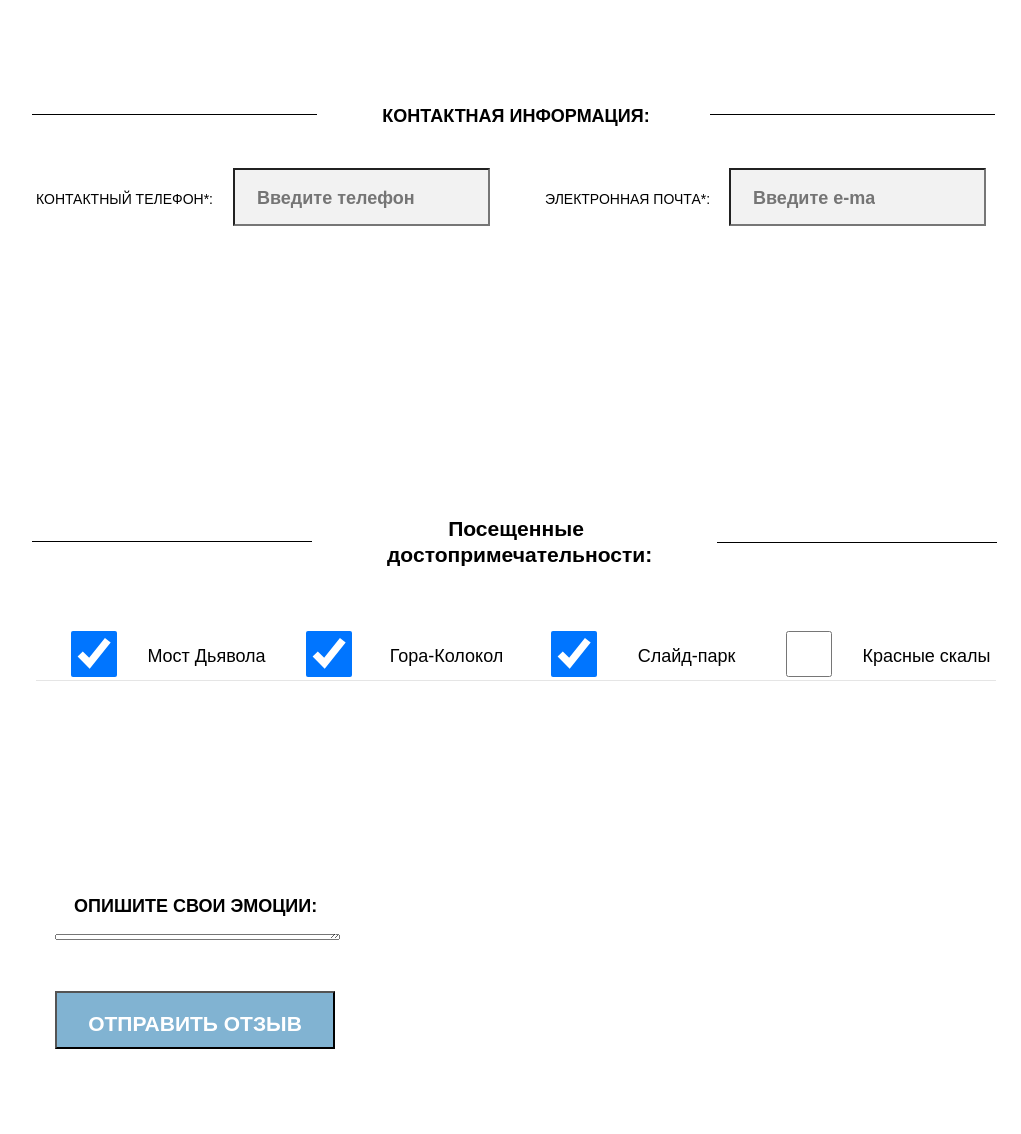
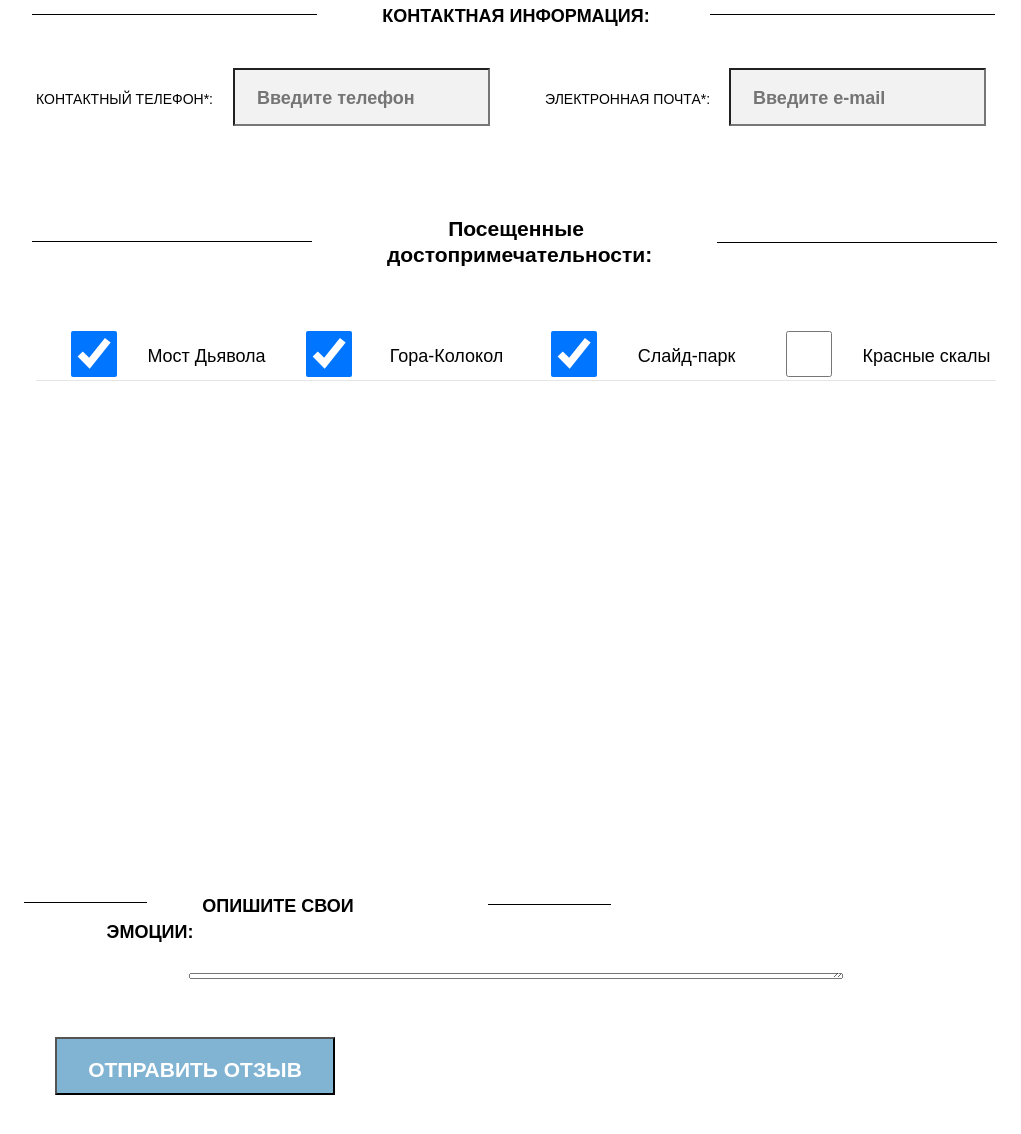
Before and after one commit to samolet75/1307571-sedona-21, a website: page source/forma.html in a window 1280 px wide. Shown: the part 794-1928 px from the top of the page, without its empty margins (84-1105 px from the left). Drawn offline with nearby package versions, Linux system fonts and the light colour scheme; files that its build step writes are made by us from their sources.

Commit message:
эмоции

```diff
--- a/source/less/blocks/reviews.less
+++ b/source/less/blocks/reviews.less
@@ -196,7 +196,7 @@
     box-sizing: border-box;
     width: 280px;
     height: 58px;
-    padding: 18px 109px 14px 22px;
+    padding: 18px 90px 14px 22px;
     background-color: #f2f2f2;
     margin: 5px 0 28px 0;
     font-family: "PT Sans Narrow", "Arial", sans-serif;
@@ -459,21 +459,25 @@
   .reviews__withus {
     display: flex;
     flex-direction: column;
+    position: relative;
     width: 648px;
     height: 245px;
     margin: 0 auto;
     padding: 0;
     border-bottom: none;
+    top: -100px;
   }
 }
 
 @media (min-width: @desktop-width) {
   .reviews__withus {
     display: inline-block;
+    position: relative;
     width: 960px;
     height: 195px;
     margin: 0 auto;
     border-bottom: none;
+    top: -100px;
   }
 }
 
@@ -589,6 +593,7 @@
     height: 300px;
     margin: 0 auto;
     text-align: center;
+    top: -200px;
   }
 
   .reviews__rocks {
@@ -599,6 +604,7 @@
     padding: 0 25px;
     box-sizing: border-box;
   }
+
 
   .reviews__stone {
     width: 100%;
@@ -655,24 +661,16 @@
 
 @media (min-width: @desktop-width) {
   .reviews__visit {
+    position: relative;
     width: 960px;
     height: 190px;
     margin: 0 auto;
+    top: -300px;
   }
 
   .reviews__places {
     width: 240px;
     height: 46px;
-  }
-
-}
-
-
-@media (min-width: @tablet-width) {
-  .reviews__their {
-    width: 648px;
-    height: 214px;
-    margin: 0 auto;
   }
 
   .reviews__rocks::before {
@@ -696,7 +694,49 @@
     left: 330px;
     top: -45px;
   }
+}
 
+@media (min-width: @tablet-width) {
+  .reviews__their {
+    width: 648px;
+    height: 420px;
+    margin: 0 auto;
+  }
+
+  .reviews__describe::before {
+    content: "";
+    display: inline-block;
+    position: relative;
+    width: 123px;
+    height: 1px;
+    background-color: black;
+    left: -50px;
+    bottom: 9px;
+  }
+
+  .reviews__describe::after {
+    content: "";
+    display: inline-block;
+    position: relative;
+    width: 123px;
+    height: 1px;
+    background-color: black;
+    left: 290px;
+    top: -33px;
+  }
+
+  .reviews__describe {
+    width: 280px;
+    text-align: center;
+    margin-bottom: 54px;
+  }
+
+  .reviews__emo {
+    width: 648px;
+    height: 160px;
+    margin: 0 auto;
+    margin-bottom: 58px;
+  }
 }
 
 @media (min-width: @desktop-width) {
```
